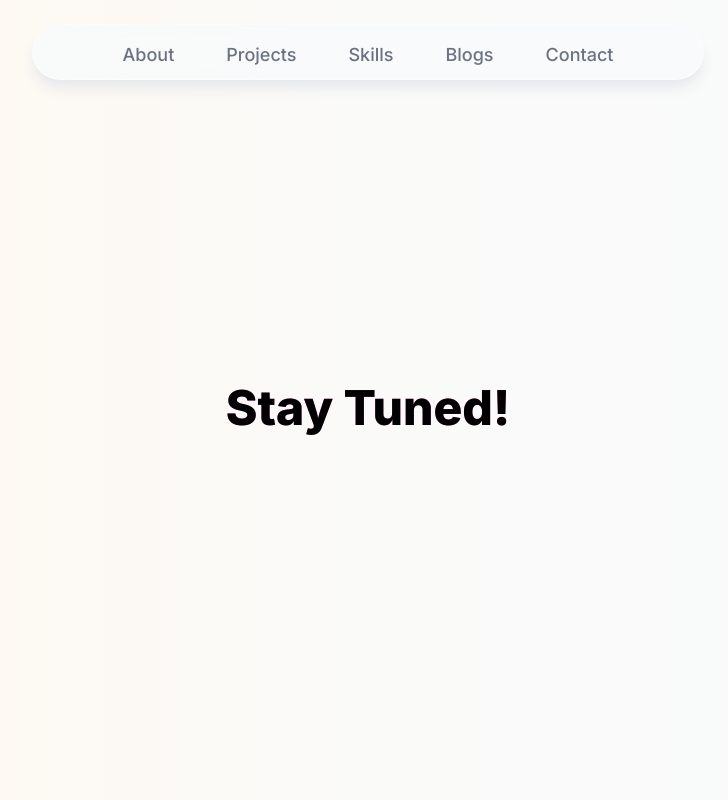
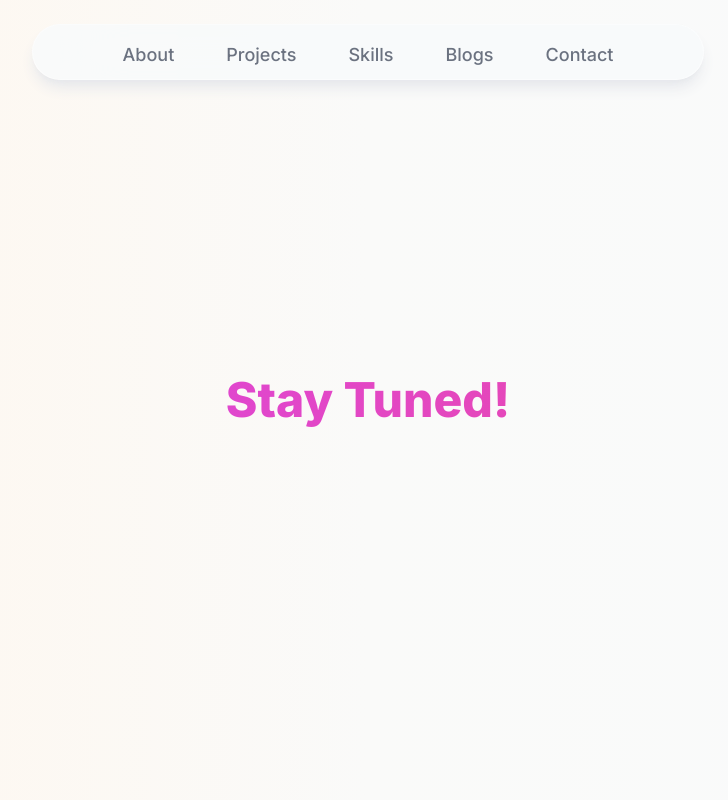
Before and after one commit to vasujhawar2001/portfolio, a Next.js app: page /blogs in a window 1280 px wide. Shown: the whole page, without its empty margins (272-1000 px from the left). Built offline with nearby package versions, Linux system fonts and the light colour scheme.

Commit message:
deployed

```diff
--- a/src/app/blogs/page.tsx
+++ b/src/app/blogs/page.tsx
@@ -8,7 +8,7 @@ type Props = {}
 const page = (props: Props) => {
   return (
     <div className='bg-gradient-to-r from-fuchsia-500 to-pink-500 bg-clip-text hover:text-transparent
-    sm:text-5xl text-3xl font-extrabold flex h-full items-center justify-center mt-96'>
+    sm:text-5xl text-3xl font-extrabold flex h-full items-center justify-center min-h-screen'>
             <Typewriter
             words={["Coming Soon...", "Stay Tuned!", "<//Work in Progress//>"]}
             loop={true}
```
